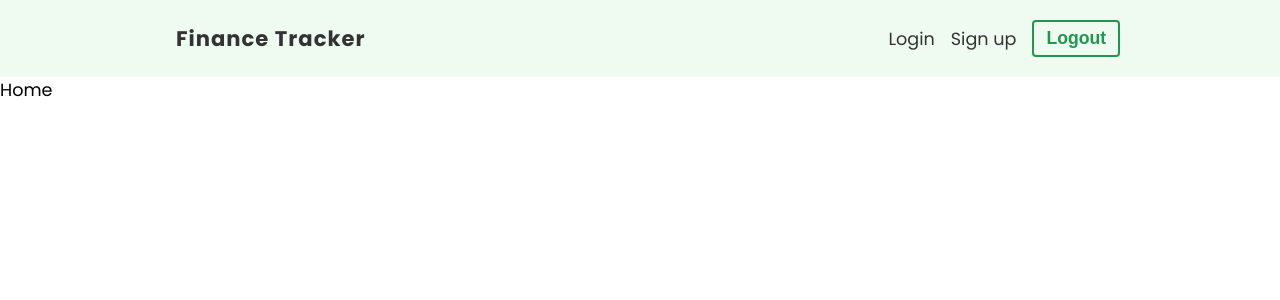
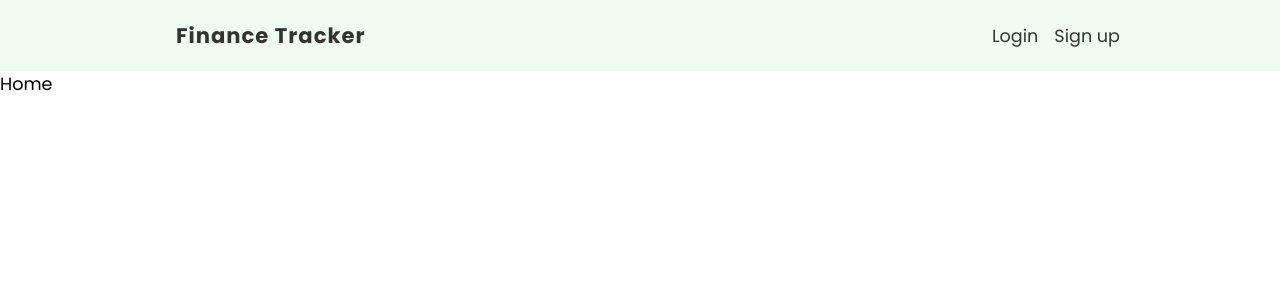
Before and after one commit to manny53365/finance-tracker, a React (Create React App) app: page / in a window 1280 px wide. Shown: the top 300 px of the page. Built offline with nearby package versions, Linux system fonts and the light colour scheme.

Commit message:
added conditional rendering to the nav bar for when a user is logged in vs when a user needs to log in

```diff
--- a/src/components/Navbar.jsx
+++ b/src/components/Navbar.jsx
@@ -1,20 +1,29 @@
-import { Link } from 'react-router-dom'
-import { useLogout } from '../hooks/useLogout'
+import { Link } from 'react-router-dom';
+import { useLogout } from '../hooks/useLogout';
+import { useAuthContext } from "../hooks/useAuthContext";
 
 import styles from './Navbar.module.css'
 
 export default function Navbar() {
 
     const { logout } = useLogout();
+    const { user } = useAuthContext();
 
     return(
         <nav className={styles.navbar}>
             <ul>
                 <li className={styles.title}><Link to='/'>Finance Tracker</Link></li>
 
-                <li><Link to='/login'>Login</Link></li>
-                <li><Link to='/signup'>Sign up</Link></li>
-                <li><button className='btn' onClick={logout}>Logout</button></li>
+                {!user && (
+                    <>
+                        <li><Link to='/login'>Login</Link></li>
+                        <li><Link to='/signup'>Sign up</Link></li>
+                    </>
+                )}
+
+                {user && (
+                    <li><button className='btn' onClick={logout}>Logout</button></li>
+                )}
             </ul>
         </nav>
     )
```
